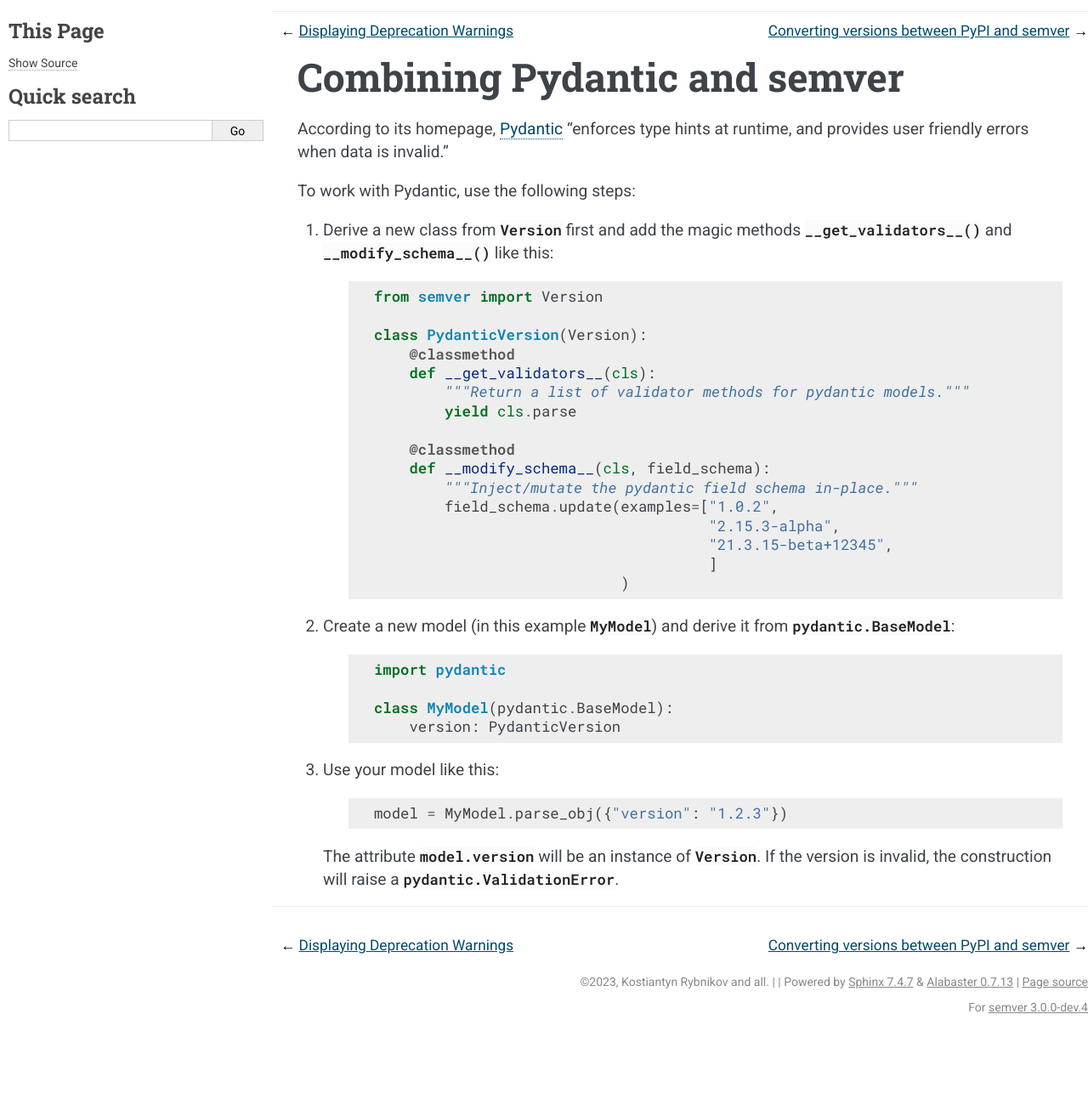
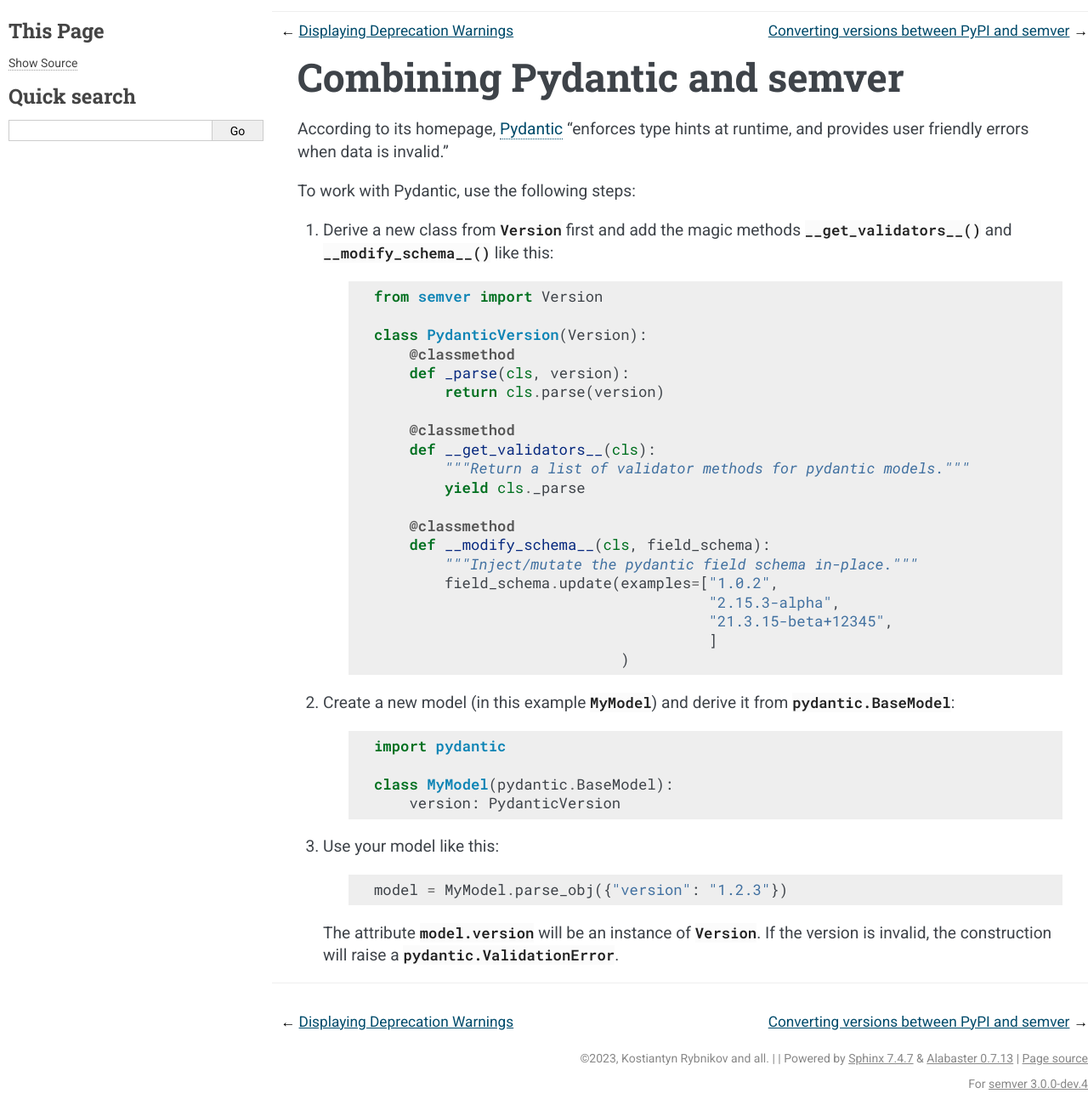
Before and after one commit to python-semver/python-semver, a Sphinx documentation site: the page built from docs/advanced/combine-pydantic-and-semver.rst, in a window 1280 px wide. Shown: the whole page at 85% size. Built offline with Sphinx 7.4.7, drawn with Linux system fonts in a browser that asks for light colours; before the commit the page ends 1223 px from its top, so only the background shows below that.

Commit message:
Fix pydantic/semver example
The current example, when used with semver 3.0.0.dev4 and pydantic
1.10.4, produces the following error:

  pydantic.errors.ConfigError: Invalid signature for validator <bound
  method Version.parse of <class '__main__.PydanticVersion'>>: (version:
  Union[str, bytes], optional_minor_and_patch: bool = False) ->
  'Version', should be: (value, values, config, field), "values",
  "config" and "field" are all optional.

This commit fixes the example in the documentation so that it works and
does not raise an error.

```diff
--- /dev/null
+++ b/changelog.d/pr392.doc.rst
@@ -0,0 +1 @@
+Fix the example in the documentation for combining semver and pydantic.
--- a/docs/advanced/combine-pydantic-and-semver.rst
+++ b/docs/advanced/combine-pydantic-and-semver.rst
@@ -18,9 +18,13 @@
 
         class PydanticVersion(Version):
             @classmethod
+            def _parse(cls, version):
+                return cls.parse(version)
+
+            @classmethod
             def __get_validators__(cls):
                 """Return a list of validator methods for pydantic models."""
-                yield cls.parse
+                yield cls._parse
 
             @classmethod
             def __modify_schema__(cls, field_schema):
```
